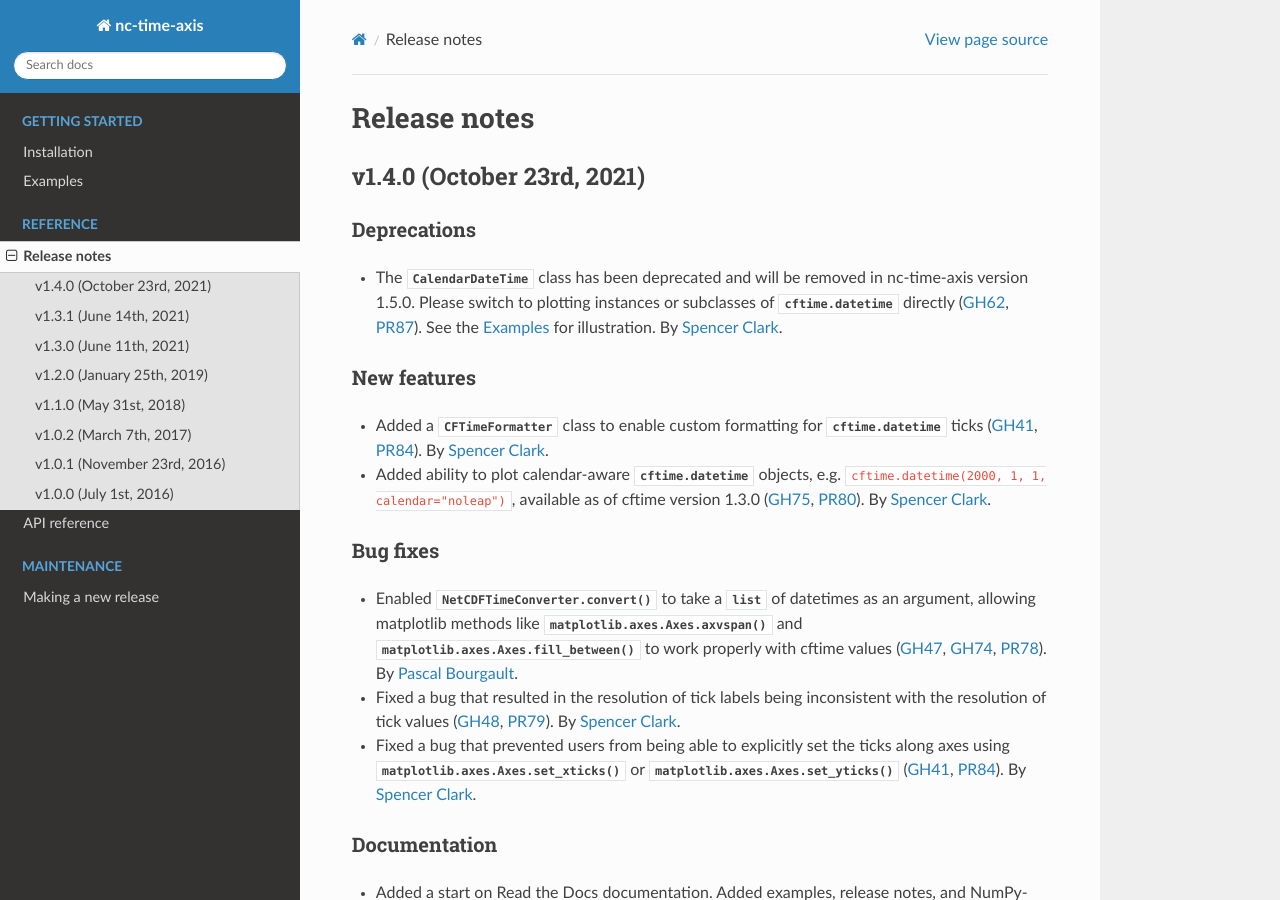
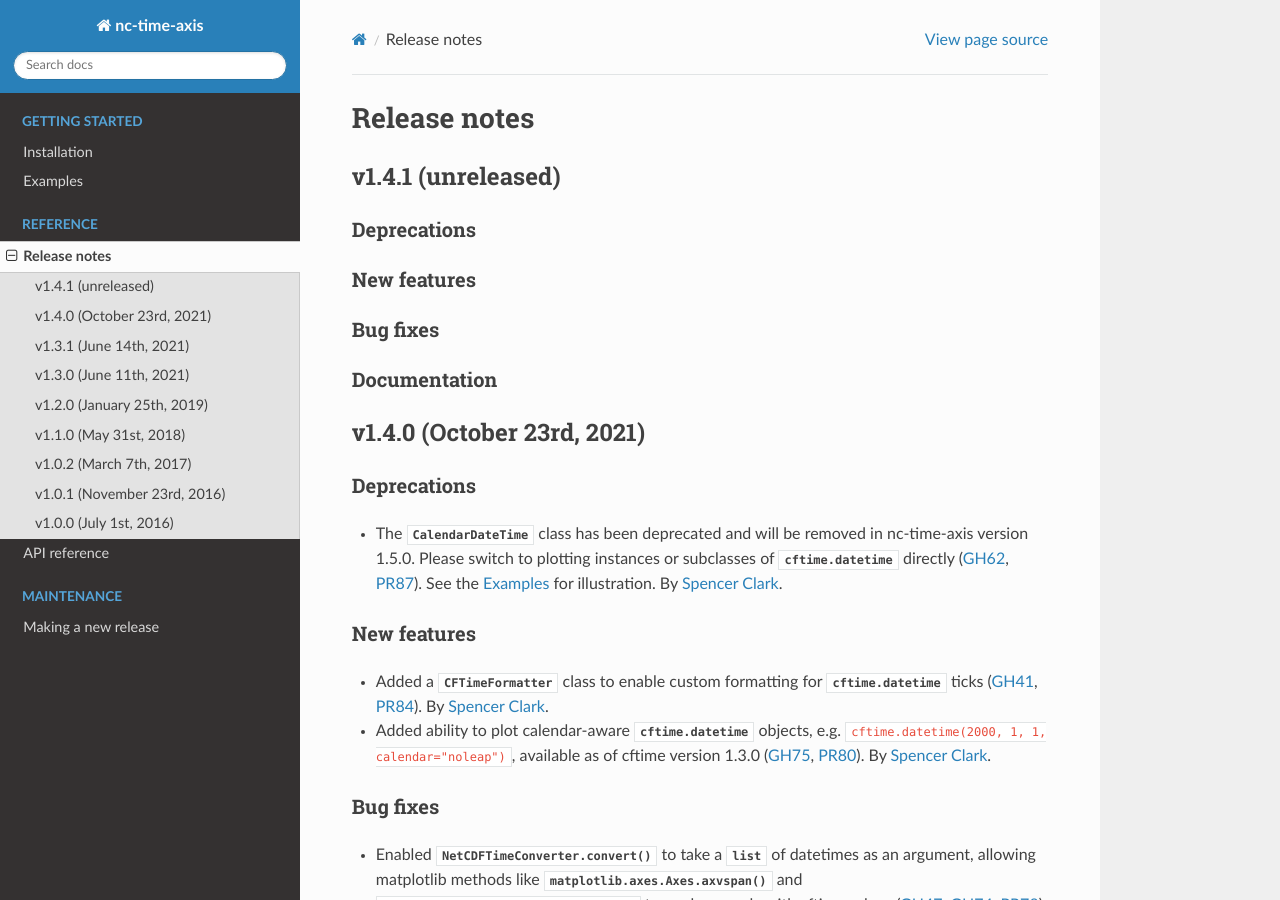
Before and after one commit to SciTools/nc-time-axis, a Sphinx documentation site: the page built from docs/release-notes.rst, in a window 1280 px wide and 900 px high. Built offline with Sphinx 7.4.7 and the Read the Docs theme 2.0.0, drawn with Linux system fonts in a browser that asks for light colours.

Commit message:
Add placeholder for next release in release notes

```diff
--- a/docs/release-notes.rst
+++ b/docs/release-notes.rst
@@ -4,6 +4,21 @@
 
 Release notes
 =============
+
+v1.4.1 (unreleased)
+-------------------
+
+Deprecations
+~~~~~~~~~~~~
+
+New features
+~~~~~~~~~~~~
+
+Bug fixes
+~~~~~~~~~
+
+Documentation
+~~~~~~~~~~~~~
 
 v1.4.0 (October 23rd, 2021)
 ---------------------------
```
